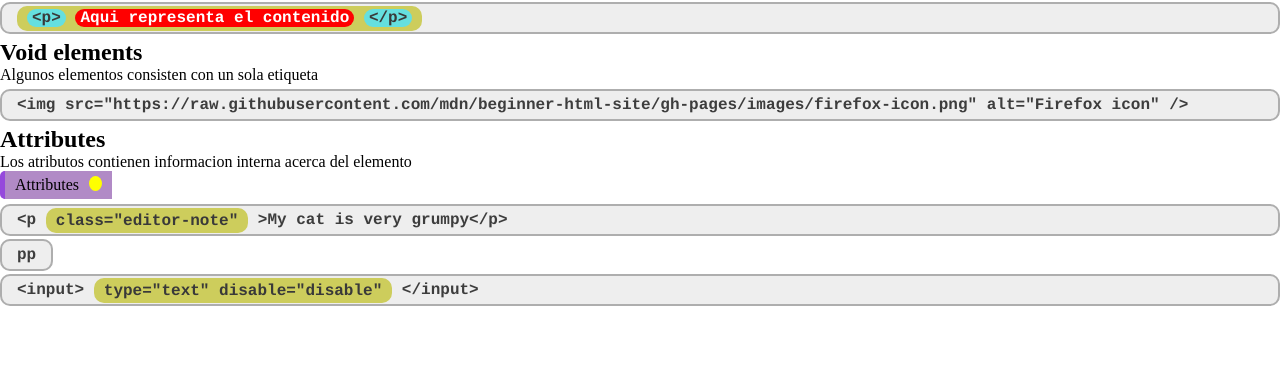
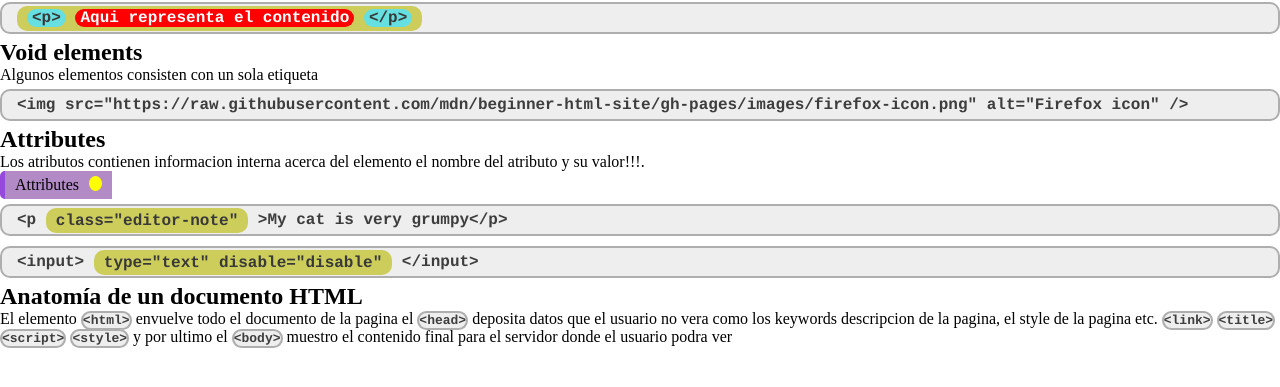
Before and after one commit to VNCKey/devWebHtmlCssJs, a plain HTML site: page index.html in a window 1280 px wide. Shown: the part 149-536 px from the top of the page. Drawn offline with Linux system fonts and the light colour scheme.

Commit message:
Curso de html fin del dia 27 0.0.21

```diff
--- a/index.html
+++ b/index.html
@@ -3,6 +3,10 @@
 <head>
     <meta charset="UTF-8">
     <meta name="viewport" content="width=device-width, initial-scale=1.0">
+    <meta name="author" content="AlekeyDev">
+
+    <meta name="descripcion" content="Esta es una pagina donde voy a publicar sobre html Yo AlekeyDev o alekDev etc xd">
+
     <link rel="stylesheet" href="style.css">
     <title>Document</title>
 </head>
@@ -45,14 +49,24 @@
         <code>&lt;img src="https://raw.githubusercontent.com/mdn/beginner-html-site/gh-pages/images/firefox-icon.png"
         alt="Firefox icon" /&gt;</code>
         <h2>Attributes</h2>
-        <p>Los atributos contienen informacion interna acerca del elemento </p>
+        <p>Los atributos contienen informacion interna acerca del elemento el nombre del atributo y su valor!!!.</p>
         <div class="clssFlxR codeElmH w7rem">
             <div>Attributes</div>
             <div class="box boxAux4"></div>
         </div>
         <code>&lt;p <b>class="editor-note"</b> &gt;My cat is very grumpy&lt;/p&gt;</code>
-        <pre><code><span>p</span><span>p</span></code></pre>
         <code>&lt;input&gt; <b>type="text" disable="disable"</b> &lt;/input&gt;</code>
+        <h2>Anatomía de un documento HTML</h2>
+        <p>El elemento <code style="padding: 0; font-weight: 0;font-size:small;">&lt;html&gt;</code> envuelve todo el documento de la pagina
+        el <code style="padding: 0; font-weight: 0;font-size:small;">&lt;head&gt;</code> deposita datos que el usuario no vera como los keywords
+        descripcion de la pagina, el style de la pagina etc.
+        <code style="padding: 0; font-weight: 0;font-size:small;">&lt;link&gt;</code>
+        <code style="padding: 0; font-weight: 0;font-size:small;">&lt;title&gt;</code>
+        <code style="padding: 0; font-weight: 0;font-size:small;">&lt;script&gt;</code>
+        <code style="padding: 0; font-weight: 0;font-size:small;">&lt;style&gt;</code>
+        y por ultimo el <code style="padding: 0; font-weight: 0;font-size:small;">&lt;body&gt;</code>
+        muestro el contenido final para el servidor donde el usuario podra ver
+        </p>
     </section>
 
 </body>
```
